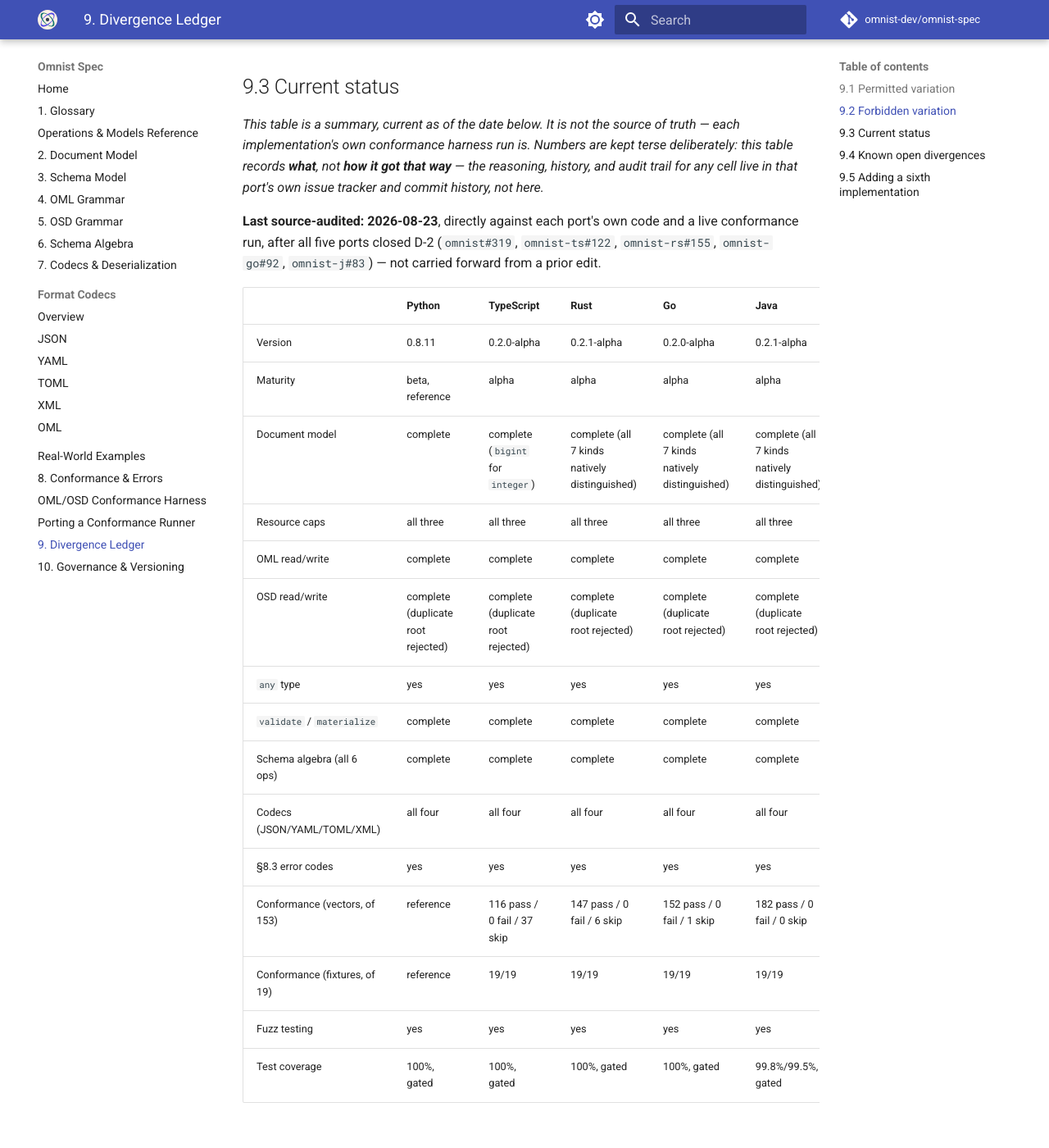
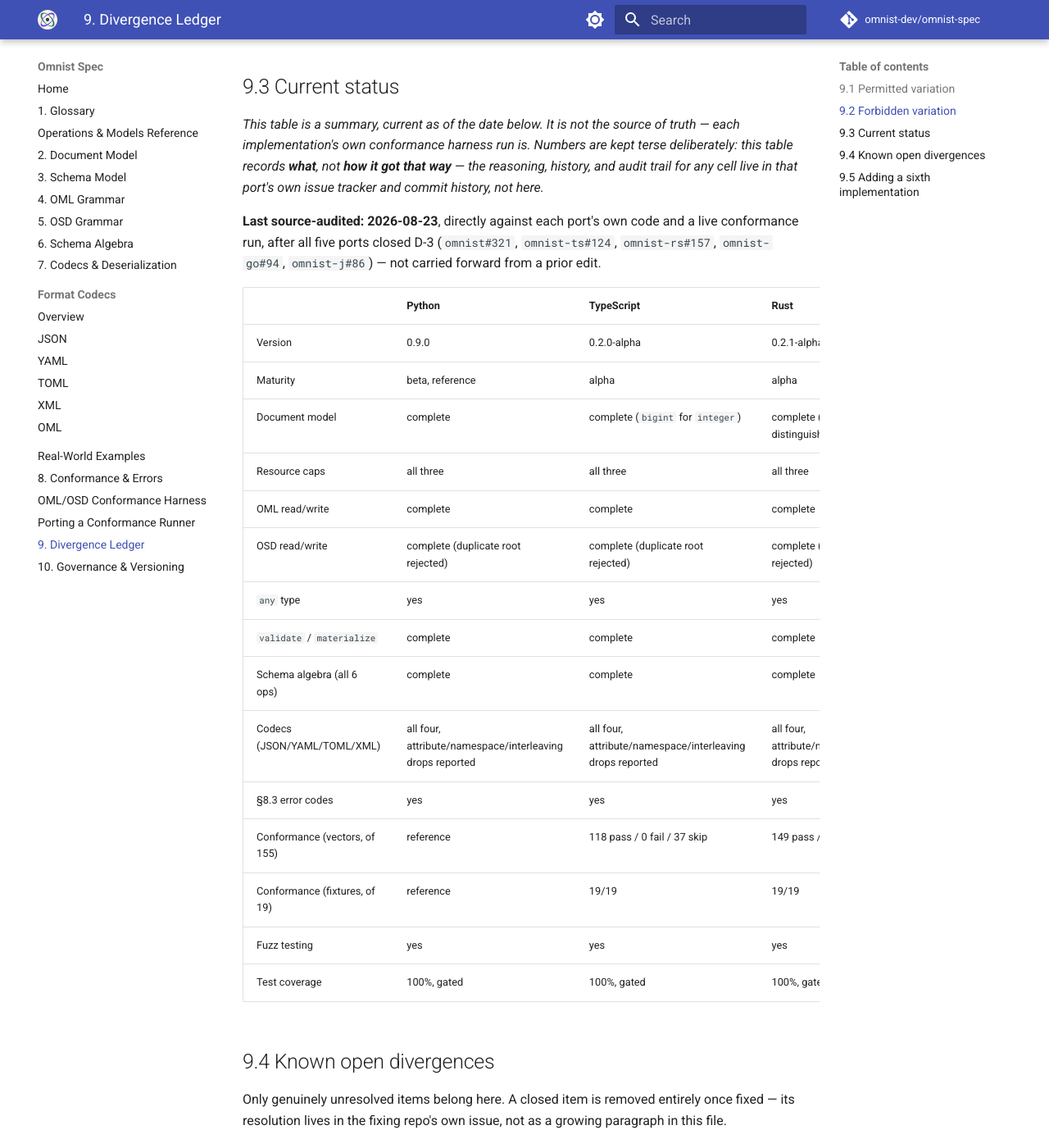
Before and after one commit to omnist-dev/omnist-spec, an MkDocs documentation site: the page built from docs/09-divergence-ledger.md, in a window 1280 px wide and 1400 px high, scrolled down 1971 px. Shown: the whole window at 82% size. Built offline with MkDocs 1.6.1 and Material for MkDocs 9.7.7, drawn with Linux system fonts in a browser that asks for light colours; comment, search, counter and statistics services are not loaded; some of the changed text lies outside the part shown.

Commit message:
Close D-3: all codec adjustments now reported across all 5 ports
Python (omnist#321), TypeScript (omnist-ts#124), Rust (omnist-rs#157),
Go (omnist-go#94), and Java (omnist-j#86) all implement format.attribute-
dropped/format.namespace-dropped (XML read) and format.interleaving-lost
(JSON-family write), and pass the 3 new/updated conformance vectors.
Re-verified live: §9.3's vector count moves 153 -> 155, each port's pass
count moves with it. §9.4 has no open divergences for the first time.

Also fixed a stale example in §8.4's skip-citation guidance ("skip: D-2")
that pointed at a divergence closed by this same commit -- replaced with
the generic "skip: D-N" placeholder the sentence actually needs.

```diff
--- a/docs/08-conformance-and-errors.md
+++ b/docs/08-conformance-and-errors.md
@@ -366,7 +366,7 @@
   corresponding entry in [chapter 9](09-divergence-ledger.md)'s divergence
   ledger (see [§9.4](09-divergence-ledger.md#94-known-open-divergences) for
   the current open entries), and the skip reason a harness reports for the
-  affected vectors MUST cite that entry by number (e.g. `"skip: D-2"`) — a
+  affected vectors MUST cite that entry by number (e.g. `"skip: D-N"`) — a
   skip with no citable reason, or a reason invented ad hoc instead of
   pointing at a ledger entry, is not acceptable reporting under this
   section. A divergence this narrow is closed, and its entry removed from
--- a/docs/09-divergence-ledger.md
+++ b/docs/09-divergence-ledger.md
@@ -96,13 +96,13 @@
 port's own issue tracker and commit history, not here.*
 
 **Last source-audited: 2026-08-23**, directly against each port's own code
-and a live conformance run, after all five ports closed D-2 (`omnist#319`,
-`omnist-ts#122`, `omnist-rs#155`, `omnist-go#92`, `omnist-j#83`) —
+and a live conformance run, after all five ports closed D-3 (`omnist#321`,
+`omnist-ts#124`, `omnist-rs#157`, `omnist-go#94`, `omnist-j#86`) —
 not carried forward from a prior edit.
 
 | | Python | TypeScript | Rust | Go | Java |
 |---|---|---|---|---|---|
-| Version | 0.8.11 | 0.2.0-alpha | 0.2.1-alpha | 0.2.0-alpha | 0.2.1-alpha |
+| Version | 0.9.0 | 0.2.0-alpha | 0.2.1-alpha | 0.2.0-alpha | 0.2.1-alpha |
 | Maturity | beta, reference | alpha | alpha | alpha | alpha |
 | Document model | complete | complete (`bigint` for `integer`) | complete (all 7 kinds natively distinguished) | complete (all 7 kinds natively distinguished) | complete (all 7 kinds natively distinguished) |
 | Resource caps | all three | all three | all three | all three | all three |
@@ -111,9 +111,9 @@
 | `any` type | yes | yes | yes | yes | yes |
 | `validate` / `materialize` | complete | complete | complete | complete | complete |
 | Schema algebra (all 6 ops) | complete | complete | complete | complete | complete |
-| Codecs (JSON/YAML/TOML/XML) | all four | all four | all four | all four | all four |
+| Codecs (JSON/YAML/TOML/XML) | all four, attribute/namespace/interleaving drops reported | all four, attribute/namespace/interleaving drops reported | all four, attribute/namespace/interleaving drops reported | all four, attribute/namespace/interleaving drops reported | all four, attribute/namespace/interleaving drops reported |
 | §8.3 error codes | yes | yes | yes | yes | yes |
-| Conformance (vectors, of 153) | reference | 116 pass / 0 fail / 37 skip | 147 pass / 0 fail / 6 skip | 152 pass / 0 fail / 1 skip | 182 pass / 0 fail / 0 skip |
+| Conformance (vectors, of 155) | reference | 118 pass / 0 fail / 37 skip | 149 pass / 0 fail / 6 skip | 154 pass / 0 fail / 1 skip | 184 pass / 0 fail / 0 skip |
 | Conformance (fixtures, of 19) | reference | 19/19 | 19/19 | 19/19 | 19/19 |
 | Fuzz testing | yes | yes | yes | yes | yes |
 | Test coverage | 100%, gated | 100%, gated | 100%, gated | 100%, gated | 99.8%/99.5%, gated |
@@ -124,9 +124,7 @@
 entirely once fixed — its resolution lives in the fixing repo's own issue,
 not as a growing paragraph in this file.
 
-| # | Issue | Status |
-|---|---|---|
-| D-3 | Silent codec adjustments with no diagnostic reported: XML attributes and namespace prefixes dropped on read, and cross-label interleaving lost writing to any JSON-family format (JSON/YAML/TOML). [§8.3.8](08-conformance-and-errors.md#838-format-codec-adjustments)'s three codes for these now MUST be emitted (2026-08-23), each with a conformance vector. | Open, per-port rollout (tracked in each repo's own issues, not duplicated here). |
+None currently open.
 
 ## 9.5 Adding a sixth implementation
 
```
